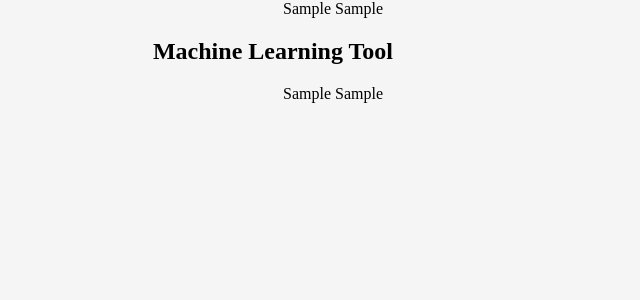
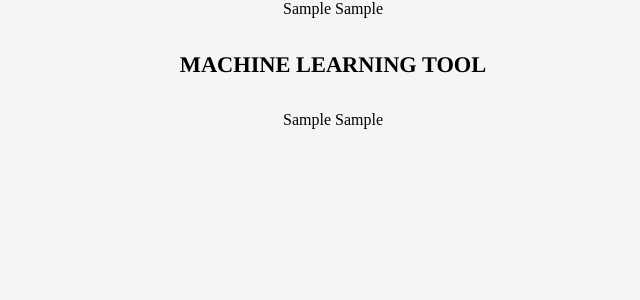
Before and after one commit to samirak93/ML_Tool, a Python web app: template templates/index.html in a window 1280 px wide; the page is wider, and only the part inside the window is pictured. Shown: the top 300 px of that part, without its empty margins (367-1007 px from the left). Run offline with Jinja, Linux system fonts and the light colour scheme; the template is opened without the code that fills it: most values are stand-ins (such as "Sample title", 1, 10 or a date in 2020).

Commit message:
V2-Nov-21-19

```diff
--- a/main.py
+++ b/main.py
@@ -1,7 +1,7 @@
 from bokeh.models import Panel, Tabs
 from bokeh.plotting import figure, curdoc
-from bokeh.models import ColumnDataSource, HoverTool, ColorBar, LinearColorMapper, Legend, NumeralTickFormatter, \
-    LegendItem, Span, BasicTicker, LabelSet, BasicTickFormatter
+from bokeh.models import ColumnDataSource, HoverTool, ColorBar, LinearColorMapper, Legend, BasicTickFormatter, \
+    LegendItem, Span, BasicTicker, LabelSet
 from bokeh.models.widgets import DataTable, Select, TableColumn, Slider, MultiSelect, RadioButtonGroup, Div, Button, \
     CheckboxGroup
 from bokeh.layouts import column, row
@@ -825,7 +825,7 @@ class main_tool(eda_plots, linear_regression, logistic_regression, clustering):
         logreg_tab = self.logreg()
         cluster_tab = self.cluster()
 
-        tabs = Tabs(tabs=[eda_tab, linreg_tab, logreg_tab, cluster_tab], tabs_location='above')
+        tabs = Tabs(tabs=[eda_tab, linreg_tab, logreg_tab, cluster_tab], tabs_location='above', sizing_mode='scale_both')
 
         return tabs
 
--- a/templates/index.html
+++ b/templates/index.html
@@ -11,7 +11,7 @@
              {% include 'styles.css' %}
         </style>
         <div class="content">
-            <h2><center>Machine Learning Tool</center></h2>
+            <h1><center>Machine Learning Tool</center></h1>
         </div>
     </head>
     <body class="centered">
--- a/templates/styles.css
+++ b/templates/styles.css
@@ -1,3 +1,11 @@
+h1 {
+    margin: 1.5em 0 1.5em 0;
+    color: black;
+    font-family: 'times', sans-serif;
+    font-size: 1.4em;
+    text-transform: uppercase;
+}
+
 h2 {
     width: 100vw;
 }
```
